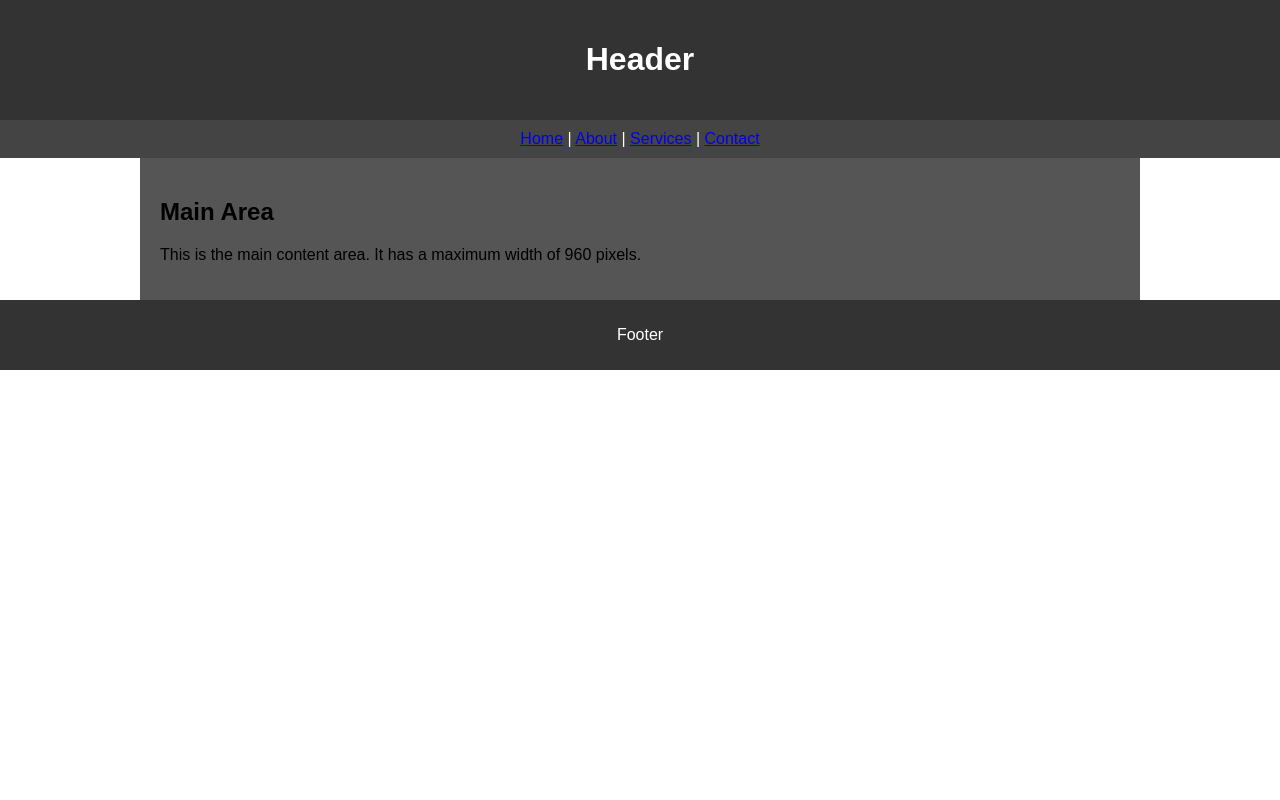
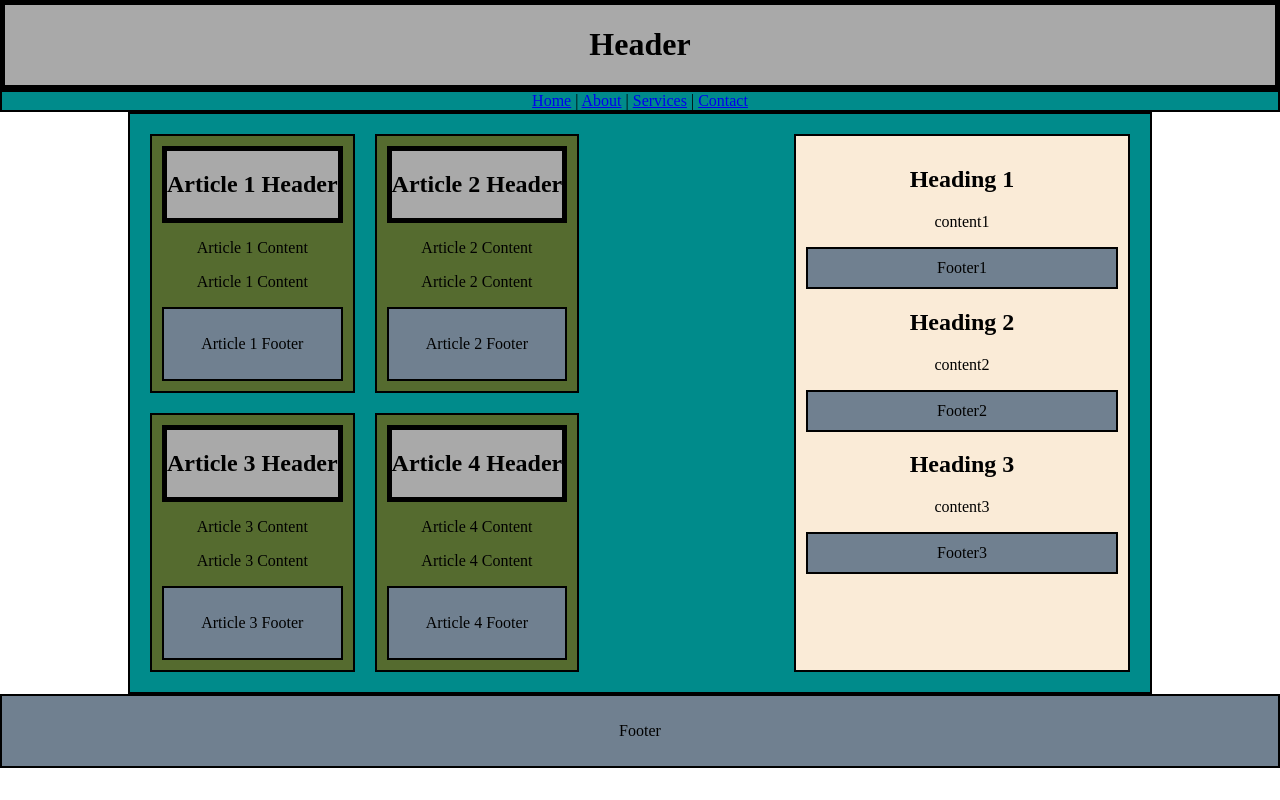
Before and after one commit to Hyoin-Lee/web_tech_portfolio, a plain HTML site: page evidence/Wireframe.html in a window 1280 px wide. Drawn offline with Linux system fonts and the light colour scheme.

Commit message:
wireframe updated

```diff
--- a/evidence/Wireframe.html
+++ b/evidence/Wireframe.html
@@ -6,31 +6,61 @@
         body {
             margin: 0;
             padding: 0;
-            font-family: Arial, sans-serif;
+            display: flex;
+            flex-direction: column;
         }
         header {
-            background-color: #333;
-            color: #fff;
+            background-color: darkgrey;
+            color: black;
             text-align: center;
-            padding: 20px 0;
+            border: 5px solid black;
+
         }
         nav {
-            background-color: #444;
-            color: #fff;
+            background-color: darkcyan;
+            color: black;
+            text-align: center;
+            border: 2px solid black;
+        }
+        .main-container {
+            display: flex;
+            background-color: darkcyan;
+            justify-content: space-between;
+            margin-right: 10%;
+            margin-left: 10%;
+            padding: 20px;
+            gap: 20px;
+            border: 2px solid black;
+
+        }
+        .articles {
+            flex: 2;
+            display: flex;
+            gap: 20px;
+            flex-wrap: wrap;
+            text-align: center;
+
+        }
+        .article {
+            background-color: darkolivegreen;
+            padding: 10px;
+            border: 2px solid black;
+        }
+        .aside {
+            flex: 1;
+            background-color: antiquewhite;
+            text-align: center;
+            display: flex;
+            flex-direction: column;
+            padding: 10px;
+            border: 2px solid black;
+        }
+        footer {
+            background-color: slategray;
+            color: black;
             text-align: center;
             padding: 10px 0;
-        }
-        main {
-            background-color: #555;
-            max-width: 960px;
-            margin: 0 auto;
-            padding: 20px;
-        }
-        footer {
-            background-color: #333;
-            color: #fff;
-            text-align: center;
-            padding: 10px 0;
+            border: 2px solid black;
         }
     </style>
 </head>
@@ -44,10 +74,85 @@
     <a href="#">Services</a> |
     <a href="#">Contact</a>
 </nav>
-<main>
-    <h2>Main Area</h2>
-    <p>This is the main content area. It has a maximum width of 960 pixels.</p>
-</main>
+<div class="main-container">
+    <div class="articles">
+        <div class="article">
+            <header>
+                <h2>Article 1 Header</h2>
+            </header>
+            <section>
+                <p>Article 1 Content</p>
+            </section>
+            <section>
+                <p>Article 1 Content</p>
+            </section>
+            <footer>
+                <p>Article 1 Footer</p>
+            </footer>
+        </div>
+        <div class="article">
+            <header>
+                <h2>Article 2 Header</h2>
+            </header>
+            <section>
+                <p>Article 2 Content</p>
+            </section>
+            <section>
+                <p>Article 2 Content</p>
+            </section>
+            <footer>
+                <p>Article 2 Footer</p>
+            </footer>
+        </div>
+        <div class="article">
+            <header>
+                <h2>Article 3 Header</h2>
+            </header>
+            <section>
+                <p>Article 3 Content</p>
+            </section>
+            <section>
+                <p>Article 3 Content</p>
+            </section>
+            <footer>
+                <p>Article 3 Footer</p>
+            </footer>
+        </div>
+        <div class="article">
+            <header>
+                <h2>Article 4 Header</h2>
+            </header>
+            <section>
+                <p>Article 4 Content</p>
+            </section>
+            <section>
+                <p>Article 4 Content</p>
+            </section>
+            <footer>
+                <p>Article 4 Footer</p>
+            </footer>
+        </div>
+    </div>
+    <aside class="aside">
+        <section>
+            <h2>Heading 1</h2>
+            <p>content1</p>
+            <footer>Footer1</footer>
+        </section>
+        <section>
+            <h2>Heading 2</h2>
+            <p>content2</p>
+            <footer>Footer2</footer>
+        </section>
+        <section>
+            <h2>Heading 3</h2>
+            <p>content3</p>
+            <footer>Footer3</footer>
+        </section>
+    </aside>
+</div>
+
+
 <footer>
     <p>Footer</p>
 </footer>
```
